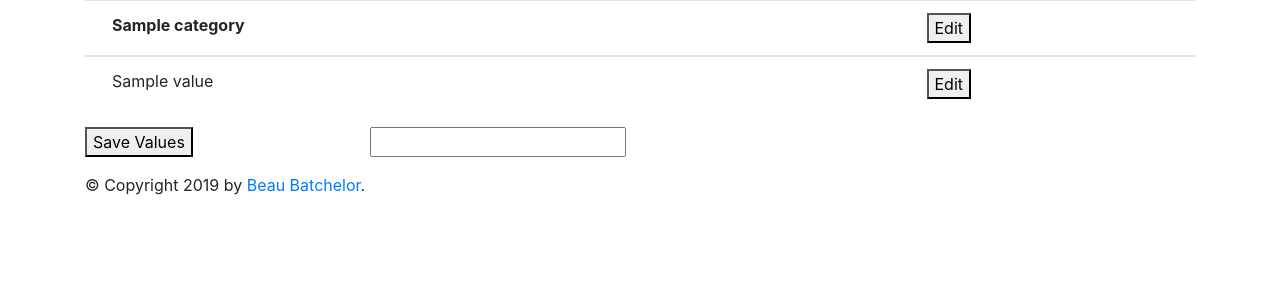
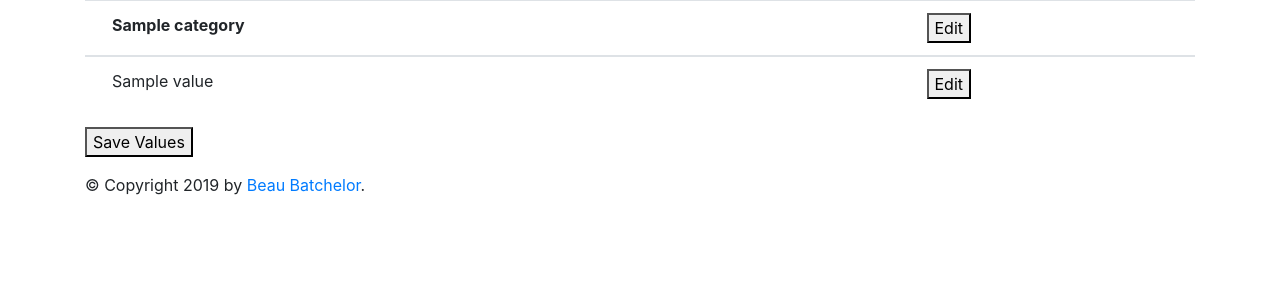
Before and after one commit to beaubatchelor/task_organizer, a Flask app: template templates/values.html in a window 1280 px wide. Shown: the part 40-340 px from the top of the page. Run offline with Flask 2, Linux system fonts and the light colour scheme; the template is opened without the code that fills it: most values are stand-ins (such as "Sample title", 1, 10 or a date in 2020); some libraries are stand-ins or nearby versions.

Commit message:
minor css cursor and code cleaning edits

```diff
--- a/static/script.js
+++ b/static/script.js
@@ -9,21 +9,16 @@ function saveValues() {
     let categoryEle = table.querySelector('div.category')
     let valuesEle = table.querySelectorAll('div.value')
     let categoryText = categoryEle.innerHTML
-
     let tableEntry = {
       'category' : categoryText,
       'values' : []
     }
-
     valuesEle.forEach(valueEle => {
       let valueText = valueEle.innerHTML
       tableEntry.values.push(valueText)
     })
-
     orgEntry.push(tableEntry)
   })
-  console.log(orgEntry)
-
   fetch(window.origin + '/update-values', {
     method: 'POST',
     credentials: 'include',
--- a/static/style.css
+++ b/static/style.css
@@ -1,3 +1,15 @@
 .dragging {
     opacity: .5;
 }
+
+.value-button {
+    cursor: pointer;
+}
+
+.value-draggable {
+    cursor: grab;
+}
+
+.dragging {
+    cursor: grabbing;
+}
--- a/templates/values.html
+++ b/templates/values.html
@@ -13,7 +13,7 @@
                 <div class="container">
                   <div class="row" id="value-row">
                     <div class="col-9 category" id="value-changeable">{{category['category']}}</div>
-                    <div class="col-3"><button id="value-edit-button" type="button">Edit</button></div>
+                    <div class="col-3"><button class="value-button" id="value-edit-button" type="button">Edit</button></div>
                   </div>
                 </div>
               </th>
@@ -26,7 +26,7 @@
                 <div class="container">
                   <div class="row" id="value-row">
                     <div class="col-9 value" id="value-changeable">{{value}}</div>
-                    <div class="col-3"><button id="value-edit-button" type="button">Edit</button></div>
+                    <div class="col-3"><button class="value-button" id="value-edit-button" type="button">Edit</button></div>
                   </div>
                 </div>
               </td>
@@ -39,10 +39,7 @@
     </div>
     <div class="row">
       <div class="col-3">
-        <button type="button" onclick="saveValues()">Save Values</button>
-      </div>
-      <div class="col-3">
-        <input type='text' name=''>
+        <button class="value-button" type="button" onclick="saveValues()">Save Values</button>
       </div>
     </div>
   </div>
```
